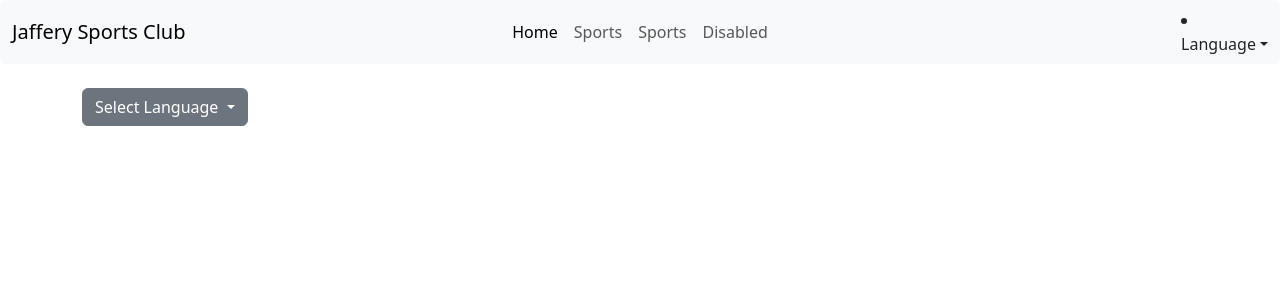
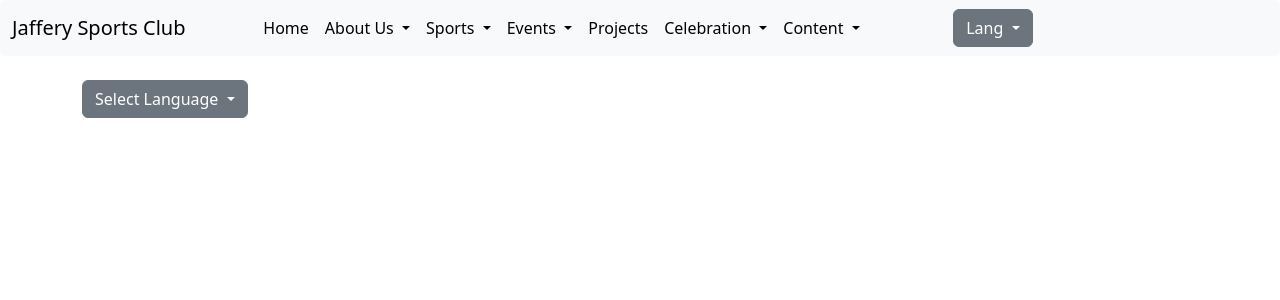
Before and after one commit to virusinfect/P1, a Django app: page /test/ in a window 1280 px wide. Shown: the top 300 px of the page. Run offline with Django 4.2, Linux system fonts and the light colour scheme; some libraries are stand-ins or nearby versions.

Commit message:
nav bar
Updated nav bar details

```diff
--- a/app/templates/base.html
+++ b/app/templates/base.html
@@ -4,7 +4,7 @@
 <head>
     <meta charset="UTF-8">
     <meta name="viewport" content="width=device-width, initial-scale=1.0">
-    <title>{% block title %}My Django App{% endblock %}</title>
+    <title>{% block title %}Jaffery Sports Club{% endblock %}</title>
     {% load static %}
     <link href="{% static 'css/bootstrap.min.css' %}" rel="stylesheet">
     <link rel="stylesheet" href="https://cdnjs.cloudflare.com/ajax/libs/font-awesome/5.15.3/css/all.min.css">
@@ -17,37 +17,81 @@
     <!-- Static Navigation Bar -->
     <nav class="navbar navbar-expand-lg bg-body-tertiary rounded" aria-label="Thirteenth navbar example">
         <div class="container-fluid">
+            <a class="navbar-brand col-lg-3 me-0" href="#">Jaffery Sports Club</a>
             <button class="navbar-toggler" type="button" data-bs-toggle="collapse" data-bs-target="#navbarsExample11"
                 aria-controls="navbarsExample11" aria-expanded="false" aria-label="Toggle navigation">
                 <span class="navbar-toggler-icon"></span>
             </button>
 
             <div class="collapse navbar-collapse d-lg-flex" id="navbarsExample11">
-                <a class="navbar-brand col-lg-3 me-0" href="#">Jaffery Sports Club</a>
+
                 <ul class="navbar-nav col-lg-6 justify-content-lg-center">
                     <li class="nav-item">
                         <a class="nav-link active" aria-current="page" href="#">Home</a>
                     </li>
-                    <li class="nav-item">
-                        <a class="nav-link" href="#">Sports</a>
+                    <li class="nav-item dropdown">
+                        <a class="nav-link dropdown-toggle active" href="#" role="button" data-bs-toggle="dropdown" aria-expanded="false">
+                            About Us
+                        </a>
+                        <ul class="dropdown-menu">
+                          <li><a class="dropdown-item" href="#">History</a></li>
+                          <li><a class="dropdown-item" href="#">Founding Members</a></li>
+                          <li><a class="dropdown-item" href="{% url 'timeline' %}">Timeline</a></li>
+                        </ul>
+                    </li>
+                    <li class="nav-item dropdown">
+                        <a class="nav-link dropdown-toggle active" href="#" role="button" data-bs-toggle="dropdown" aria-expanded="false">
+                            Sports
+                        </a>
+                        <ul class="dropdown-menu">
+                          <li><a class="dropdown-item" href="#">Sports Overview</a></li>
+                          <li><a class="dropdown-item" href="#">Sports Teams</a></li>
+                          <li><a class="dropdown-item" href="#">Achievements</a></li>
+                        </ul>
+                    </li>
+                    <li class="nav-item dropdown">
+                        <a class="nav-link dropdown-toggle active" href="#" role="button" data-bs-toggle="dropdown" aria-expanded="false">
+                            Events
+                        </a>
+                        <ul class="dropdown-menu">
+                          <li><a class="dropdown-item" href="#">Upcoming Events</a></li>
+                          <li><a class="dropdown-item" href="#">Past Events</a></li>
+                          <li><a class="dropdown-item" href="#">Achievements</a></li>
+                        </ul>
                     </li>
                     <li class="nav-item">
-                        <a class="nav-link" href="#">Sports</a>
+                        <a class="nav-link active" aria-current="page" href="#">Projects</a>
                     </li>
-                    <li class="nav-item">
-                        <a class="nav-link " href="#">Disabled</a>
+                    <li class="nav-item dropdown">
+                        <a class="nav-link dropdown-toggle active" href="#" role="button" data-bs-toggle="dropdown" aria-expanded="false">
+                            Celebration
+                        </a>
+                        <ul class="dropdown-menu">
+                          <li><a class="dropdown-item" href="#">75 years Celebration</a></li>
+                          <li><a class="dropdown-item" href="#">100 years Celebration</a></li>
+                        </ul>
+                    </li>
+                    <li class="nav-item dropdown">
+                        <a class="nav-link dropdown-toggle active" href="#" role="button" data-bs-toggle="dropdown" aria-expanded="false">
+                            Content
+                        </a>
+                        <ul class="dropdown-menu">
+                          <li><a class="dropdown-item" href="#">Video Interviews</a></li>
+                          <li><a class="dropdown-item" href="#">Books by Members</a></li>
+                        </ul>
                     </li>
 
                 </ul>
                 <div class="d-lg-flex col-lg-3 justify-content-lg-end">
-                    <li class="nav-item dropdown">
-                        <a class="nav-link dropdown-toggle " href="#" data-bs-toggle="dropdown"
-                            aria-expanded="false">Language</a>
-                        <ul class="dropdown-menu">
-                            <li><a class="dropdown-item" href="#">en</a></li>
-                            <li><a class="dropdown-item" href="#">gu</a></li>
+                    <div class="dropdown">
+                        <button class="btn btn-secondary dropdown-toggle" type="button" data-bs-toggle="dropdown" aria-expanded="false">
+                          Lang
+                        </button>
+                        <ul class="dropdown-menu dropdown-menu-dark">
+                          <li><a class="dropdown-item active" href="#">en</a></li>
+                          <li><a class="dropdown-item" href="#">gu</a></li>
                         </ul>
-                    </li>
+                      </div>
                 </div>
             </div>
         </div>
--- a/app/templates/timeline.html
+++ b/app/templates/timeline.html
@@ -1,6 +1,6 @@
 {% extends "base.html" %}
 
-{% block title %}About Us - My Django App{% endblock %}
+{% block title %}Timeline{% endblock %}
 
 {% block content %}
 <section style="background-color: #ffffff;">
```
